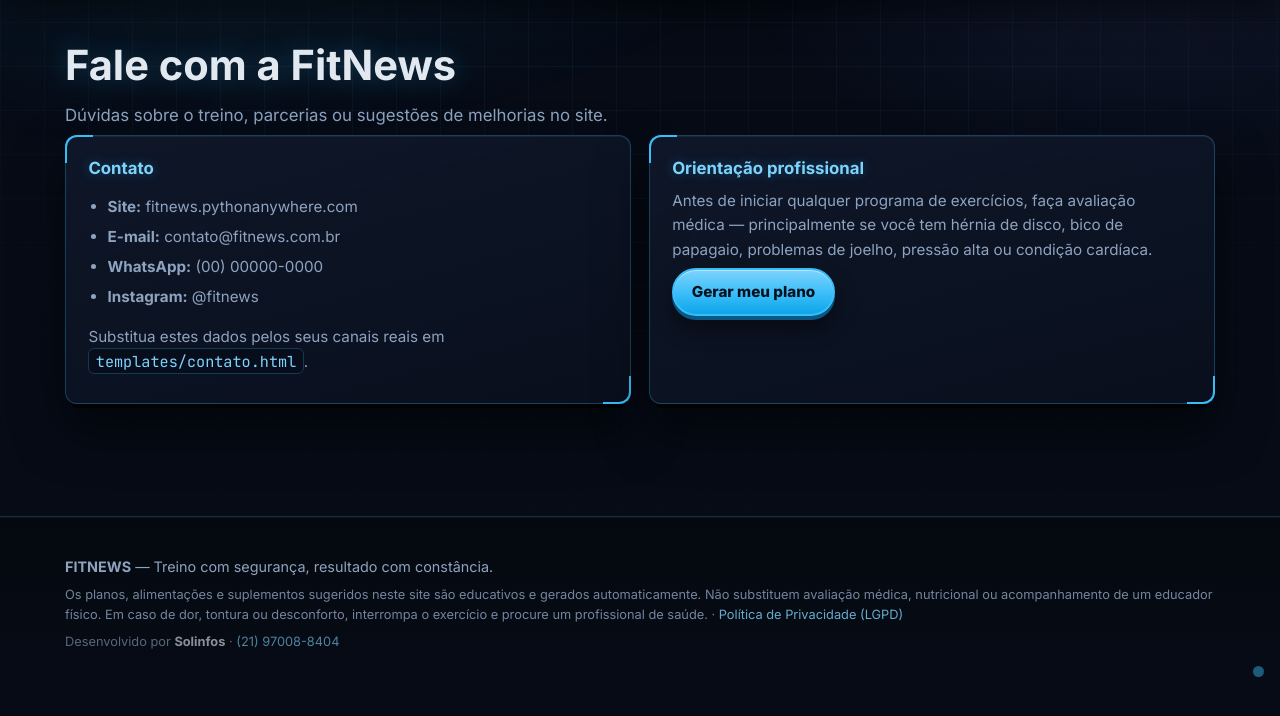
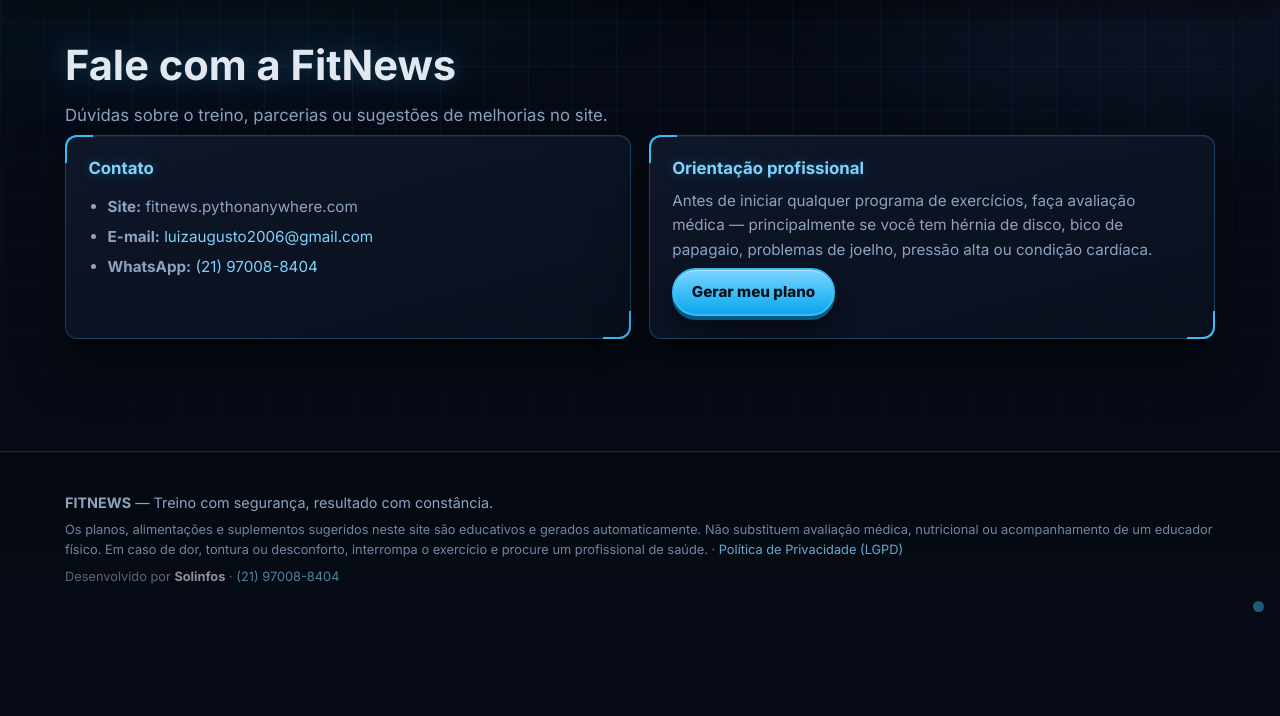
Before and after one commit to luizaugusto2006/fitnews, a Flask app: page /contato in a window 1280 px wide. Shown: the part 66-782 px from the top of the page. Run offline with Flask 3, Linux system fonts and the light colour scheme; some libraries are stand-ins or nearby versions.

Commit message:
Contato: e-mail e WhatsApp reais, sem o aviso de placeholder

```diff
--- a/templates/contato.html
+++ b/templates/contato.html
@@ -10,11 +10,9 @@
       <h3>Contato</h3>
       <ul class="lista">
         <li><strong>Site:</strong> fitnews.pythonanywhere.com</li>
-        <li><strong>E-mail:</strong> contato@fitnews.com.br</li>
-        <li><strong>WhatsApp:</strong> (00) 00000-0000</li>
-        <li><strong>Instagram:</strong> @fitnews</li>
+        <li><strong>E-mail:</strong> <a href="mailto:luizaugusto2006@gmail.com">luizaugusto2006@gmail.com</a></li>
+        <li><strong>WhatsApp:</strong> <a href="https://wa.me/5521970088404" target="_blank" rel="noopener">(21) 97008-8404</a></li>
       </ul>
-      <p class="campo-ajuda">Substitua estes dados pelos seus canais reais em <code>templates/contato.html</code>.</p>
     </div>
     <div class="card">
       <h3>Orientação profissional</h3>
```
